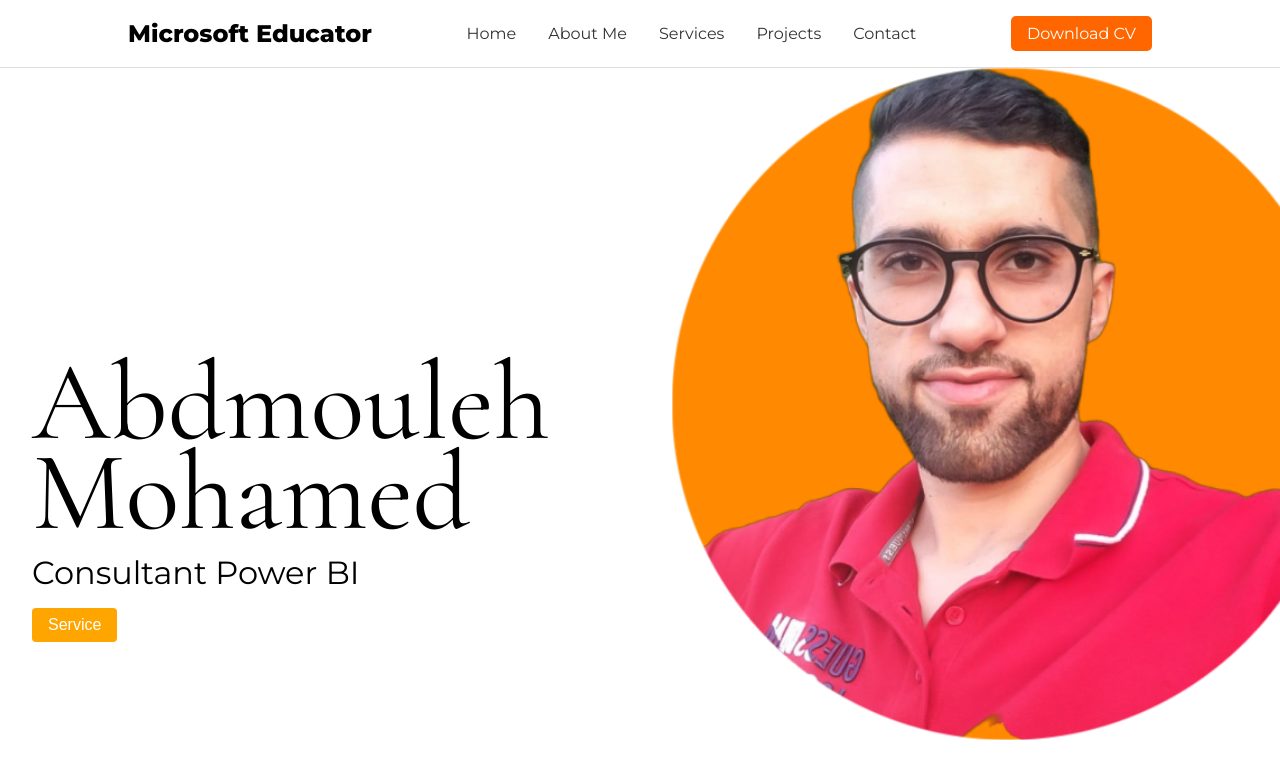
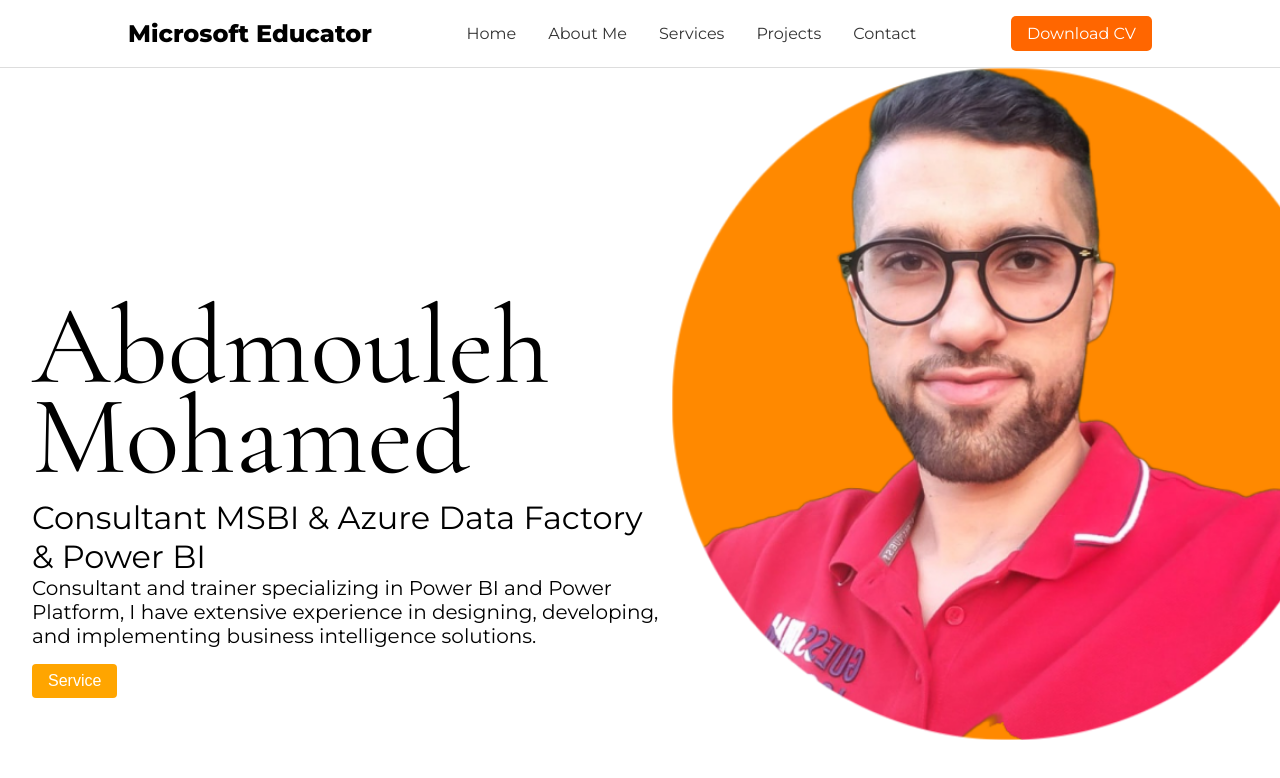
Before and after one commit to MedAbdmouleh/Student, a React (Vite) app: page / in a window 1280 px wide. Shown: the top 778 px of the page. Built offline with nearby package versions, Linux system fonts and the light colour scheme.

Commit message:
Changes41

```diff
--- a/src/Components/Home.jsx
+++ b/src/Components/Home.jsx
@@ -10,7 +10,8 @@ const Home = ({ name, title }) => {
     <section id="home" style={{ position: "relative", display: "flex", alignItems: "center", justifyContent: "space-between", minHeight: "100vh", padding: "2rem" }}>
       <div style={{ position: "relative", zIndex: 1, maxWidth: "50%", marginRight: "2rem" }}>
         <h1>{name}</h1>
-        <h2>{title}</h2>
+        <h2>Consultant MSBI & Azure Data Factory & Power BI</h2>
+        <h3>Consultant and trainer specializing in Power BI and Power Platform, I have extensive experience in designing, developing, and implementing business intelligence solutions.</h3>
         <button style={{ marginTop: "1rem", padding: "0.5rem 1rem", fontSize: "1rem", cursor: "pointer", backgroundColor: "#FFA500", color: "#fff", border: "none", borderRadius: "4px" }}>
           Service
         </button>
```
